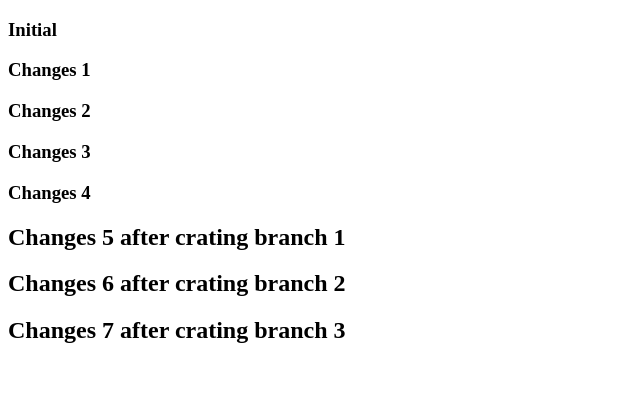
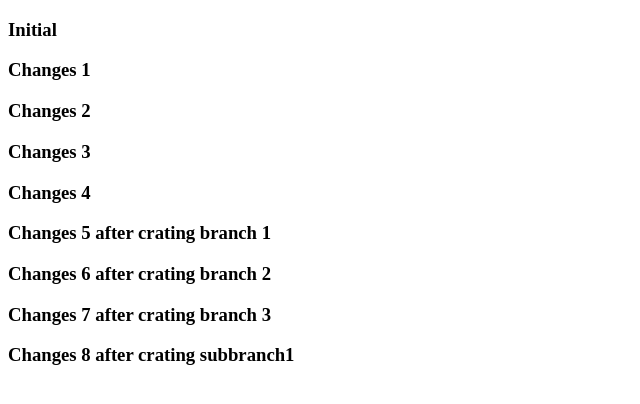
Before and after one commit to AramZakaryan/git-experiments, a plain HTML site: page Index.html in a window 1280 px wide. Shown: the whole page, without its empty margins (0-640 px from the left). Drawn offline with Linux system fonts and the light colour scheme.

Commit message:
Commit of Changes 8 after crating subbranch1

```diff
--- a/Index.html
+++ b/Index.html
@@ -6,35 +6,19 @@
 </head>
 <body>
 
+<h3>Initial</h3>
+<h3>Changes 1</h3>
+<h3>Changes 2</h3>
+<h3>Changes 3</h3>
+<h3>Changes 4</h3>
+<h3>Changes 5 after crating branch 1</h3>
+<h3>Changes 6 after crating branch 2</h3>
+<h3>Changes 7 after crating branch 3</h3>
 
-
-
-<h3>Initial</h3>
-
-<h3>Changes 1</h3>
-
-<h3>Changes 2</h3>
-
-<h3>Changes 3</h3>
-
-<h3>Changes 4</h3>
-
-<h2>Changes 5 after crating branch 1</h2>
-
-<h2>Changes 6 after crating branch 2</h2>
-
-<h2>Changes 7 after crating branch 3</h2>
-
-
-
-
-
+<h3>Changes 8 after crating subbranch1</h3>
 
 <script>
-
 </script>
-
-
 
 </body>
 </html>
```
